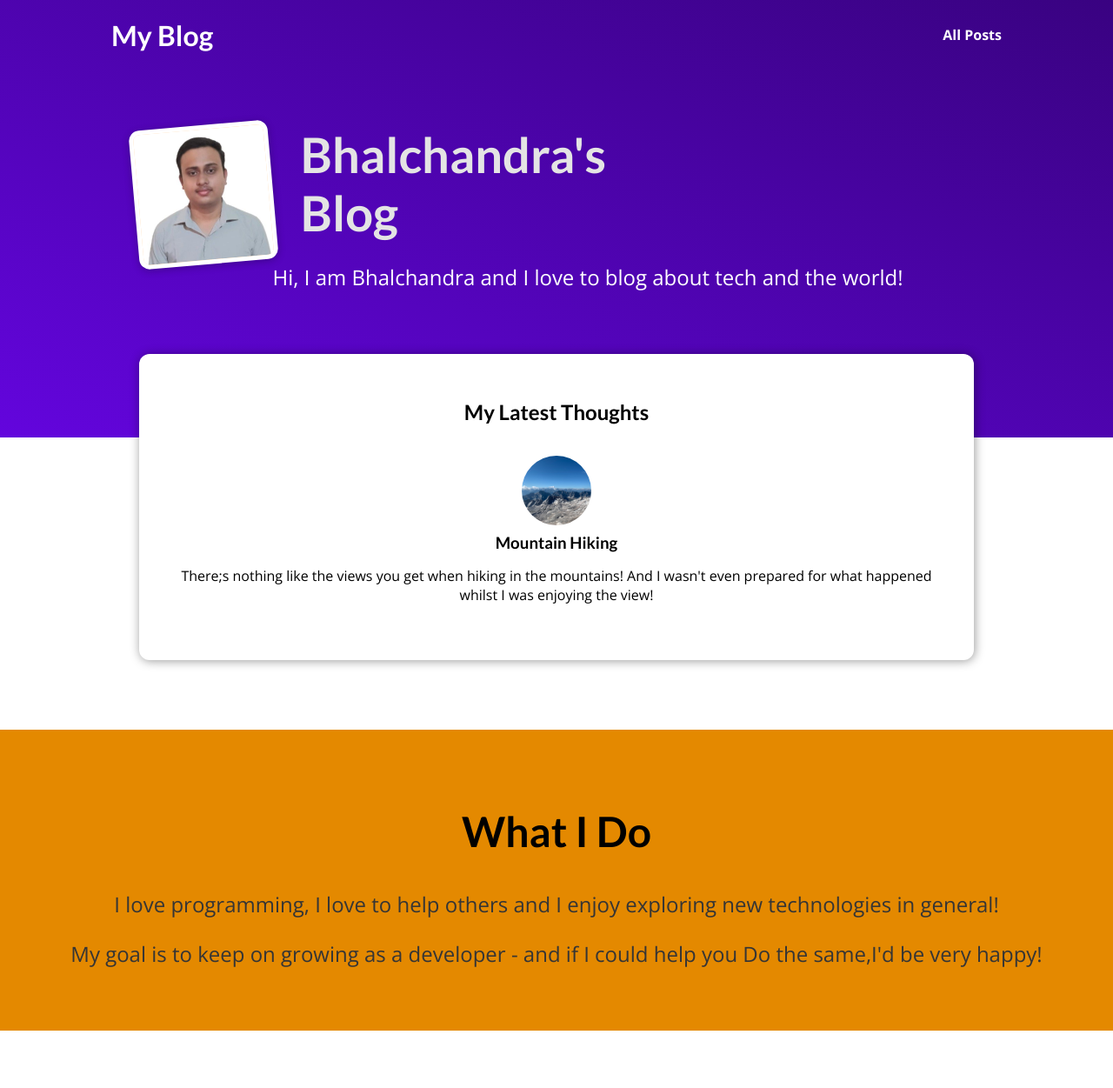
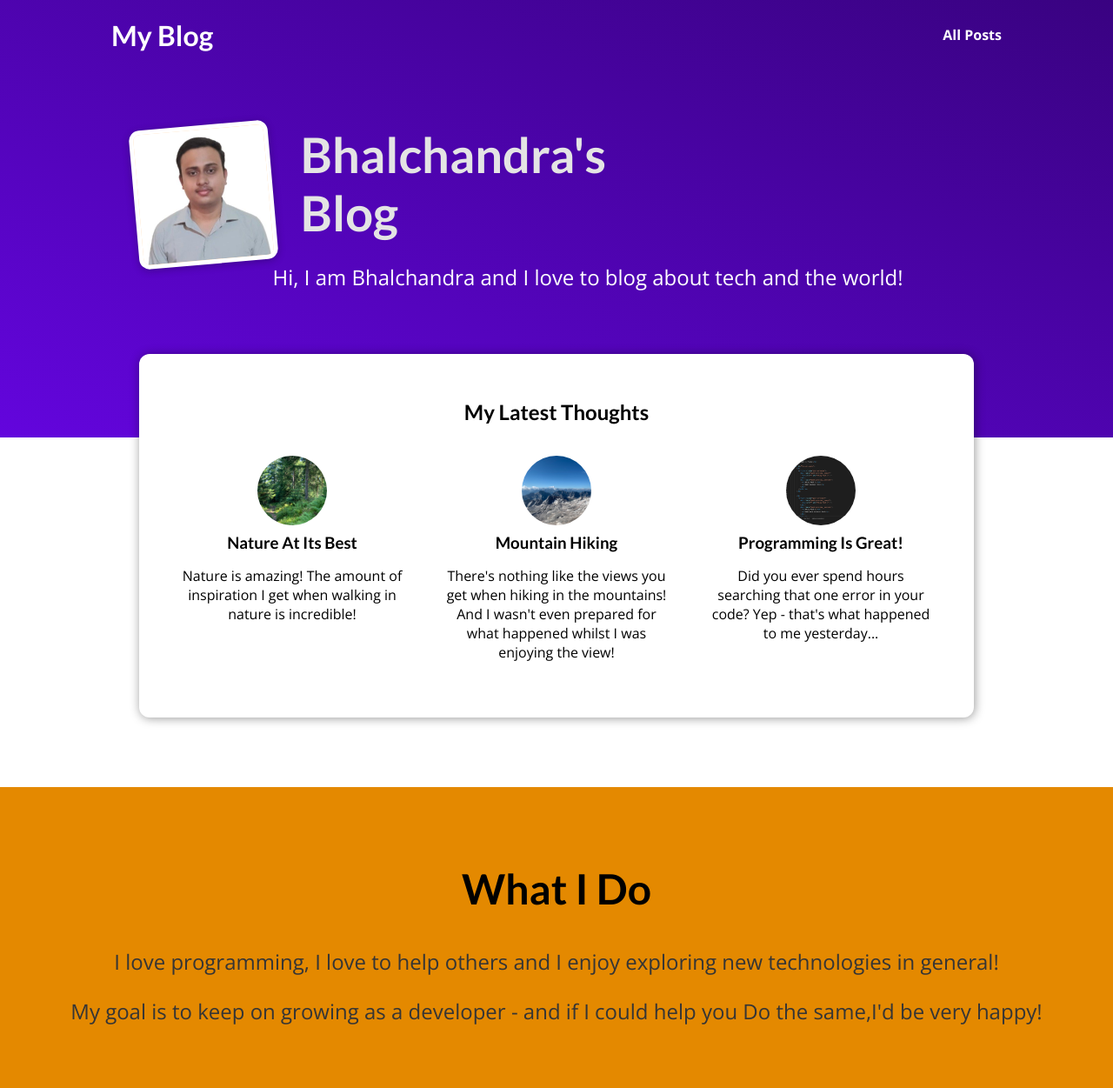
Before and after one commit to Bhalchandra-patil03/MyBlog-website, a Django app: page / in a window 1280 px wide. Shown: the whole page at 87% size. Before the commit the page ends 1185 px from the top, so only its background shows below. Run offline with Django 5.2, Linux system fonts and the light colour scheme.

Commit message:
template and view's implemented

```diff
--- a/MyBlog/blog/static/blog/index.css
+++ b/MyBlog/blog/static/blog/index.css
@@ -1,30 +1,3 @@
-#main-navigation {
-  width: 100%;
-  height: 5rem;
-  display: flex;
-  justify-content: space-between;
-  align-items: center;
-  padding: 0 10%;
-  position: absolute;
-  top: 0;
-  left: 0;
-}
-
-#main-navigation a {
-  text-decoration: none;
-  color: white;
-  font-weight: bold;
-}
-
-#main-navigation a:hover,
-#main-navigation a:active {
-  color: #cf79f1;
-}
-
-#main-navigation h1 a:hover,
-#main-navigation h1 a:active {
-  color: white;
-}
 
 #welcome {
   background: linear-gradient(to right top, #6305dd, #390281);
@@ -101,47 +74,3 @@
   font-size: 1.5rem;
   color: #353535;
 }
-
-.post {
-  display: flex;
-  flex-direction: column;
-  align-items: center;
-  text-align: center;
-}
-
-.post a {
-  text-decoration: none;
-  color: black;
-  transition: all 0.2s ease;
-  padding: 1rem;
-}
-
-.post a:hover,
-.post a:active {
-  transform: scale(1.1);
-  background-color: #390281;
-  color: white;
-}
-
-.post img {
-  width: 5rem;
-  height: 5rem;
-  object-fit: cover;
-  border-radius: 50%;
-}
-
-.post h3 {
-  margin: 0.25rem 0;
-}
-
-.post time {
-  color: #666666;
-  margin: 0.25rem;
-  font-style: italic;
-  font-size: 0.85rem;
-}
-
-.post:hover time,
-.post:active time {
-  color: white;
-}
--- a/MyBlog/blog/templates/blog/includes/post.html
+++ b/MyBlog/blog/templates/blog/includes/post.html
@@ -1,13 +1,11 @@
 {% load static %}
 <li>
     <article class="post">
-        <a href="{% url "posts-detail-page" "the-mountains"%}">
-            <img src="{% static "blog/images/mountains.jpg" %}" alt="Mountain Hiking">
+        <a href="{% url "posts-detail-page" post.slug %}">
+            <img src="{% static "blog/images/"|add:post.image %}" alt="{{post.title}}">
             <div class="post__content">
-                <h3>Mountain Hiking</h3>
-                <p>There;s nothing like the views you get when hiking in the
-                    mountains! And I wasn't even prepared for what happened whilst I
-                    was enjoying the view!  </p>
+                <h3>{{post.title}}</h3>
+                <p>{{post.excerpt}} </p>
             </div>
         </a>
     </article>
--- a/MyBlog/blog/templates/blog/index.html
+++ b/MyBlog/blog/templates/blog/index.html
@@ -23,7 +23,9 @@
         <h2>My Latest Thoughts</h2>
 
         <ul>
+            {% for post in posts  %}
             {% include "blog/includes/post.html" %}
+            {% endfor %}
         </ul>
     </section>
 
--- a/MyBlog/blog/views.py
+++ b/MyBlog/blog/views.py
@@ -1,6 +1,6 @@
 from django.shortcuts import render
 from datetime import date
-posts = [
+all_posts = [
     {
         "slug": "hike-in-the-mountains",
         "image": "mountains.jpg",
@@ -66,11 +66,23 @@ posts = [
     }
 ]
 
+def get_date(post):
+    return post['date']
+
 def starting_page(request):
-    return render(request, "blog/index.html")
+    sorted_posts = sorted(all_posts,key=get_date)
+    latest_posts = sorted_posts[-3:]
+    return render(request, "blog/index.html",{
+        "posts":latest_posts
+    })
 
 def posts(request):
-    return render(request, "blog/all-posts.html")
+    return render(request, "blog/all-posts.html",{
+        "all_post":all_posts
+    })
 
 def post_detail(request, slug):
-    return render(request, "blog/post-detail.html")
+    identified_post = next(post for post in all_posts if post['slug'] == slug)
+    return render(request, "blog/post-detail.html",{
+        "post":identified_post
+    })
```
Also changed, not shown: MyBlog/blog/templates/blog/all-posts.html (+2 -5 lines), MyBlog/blog/templates/blog/post-detail.html (+6 -11 lines), MyBlog/templates/404.html (added, +10 -0 lines).
